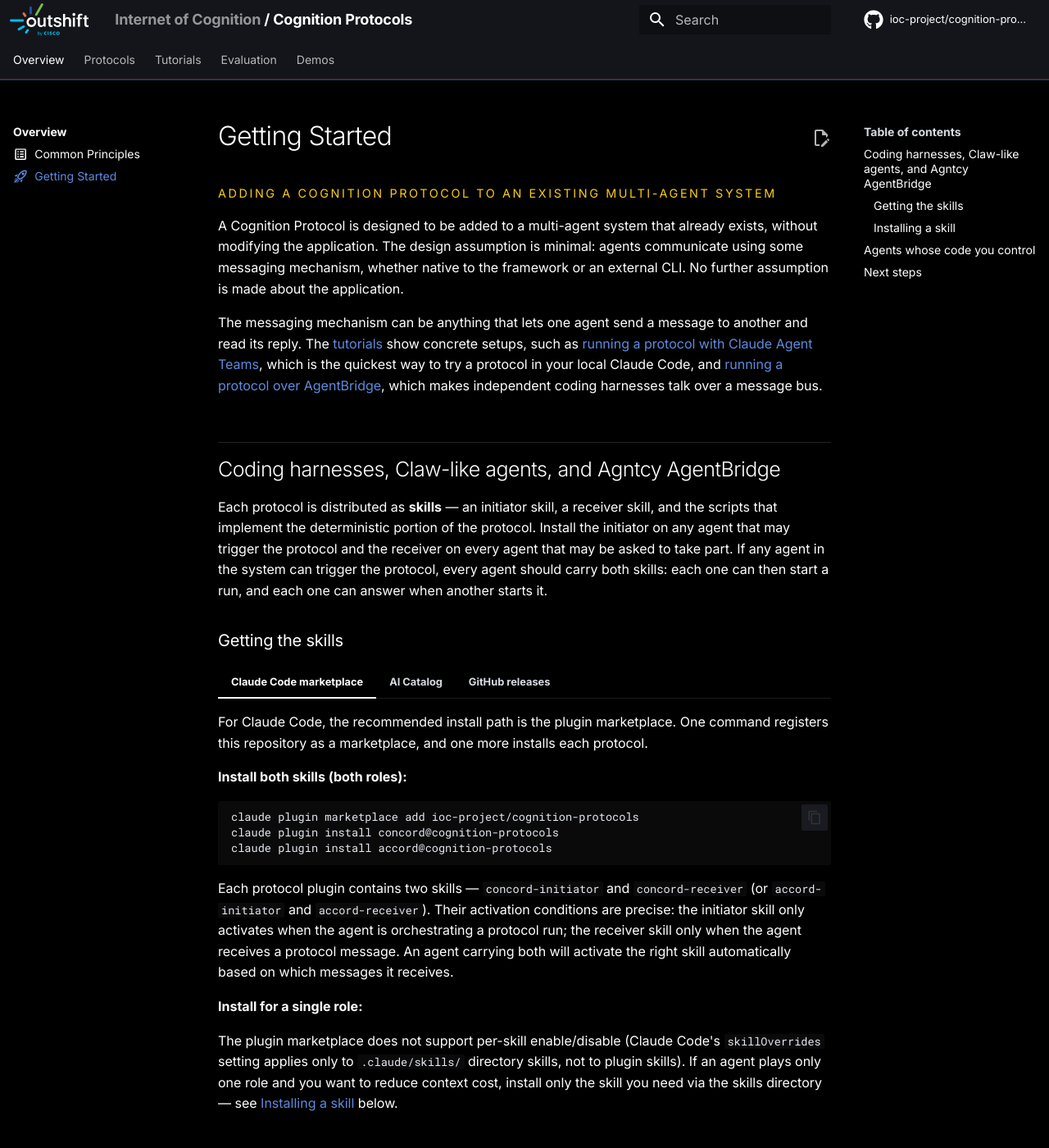
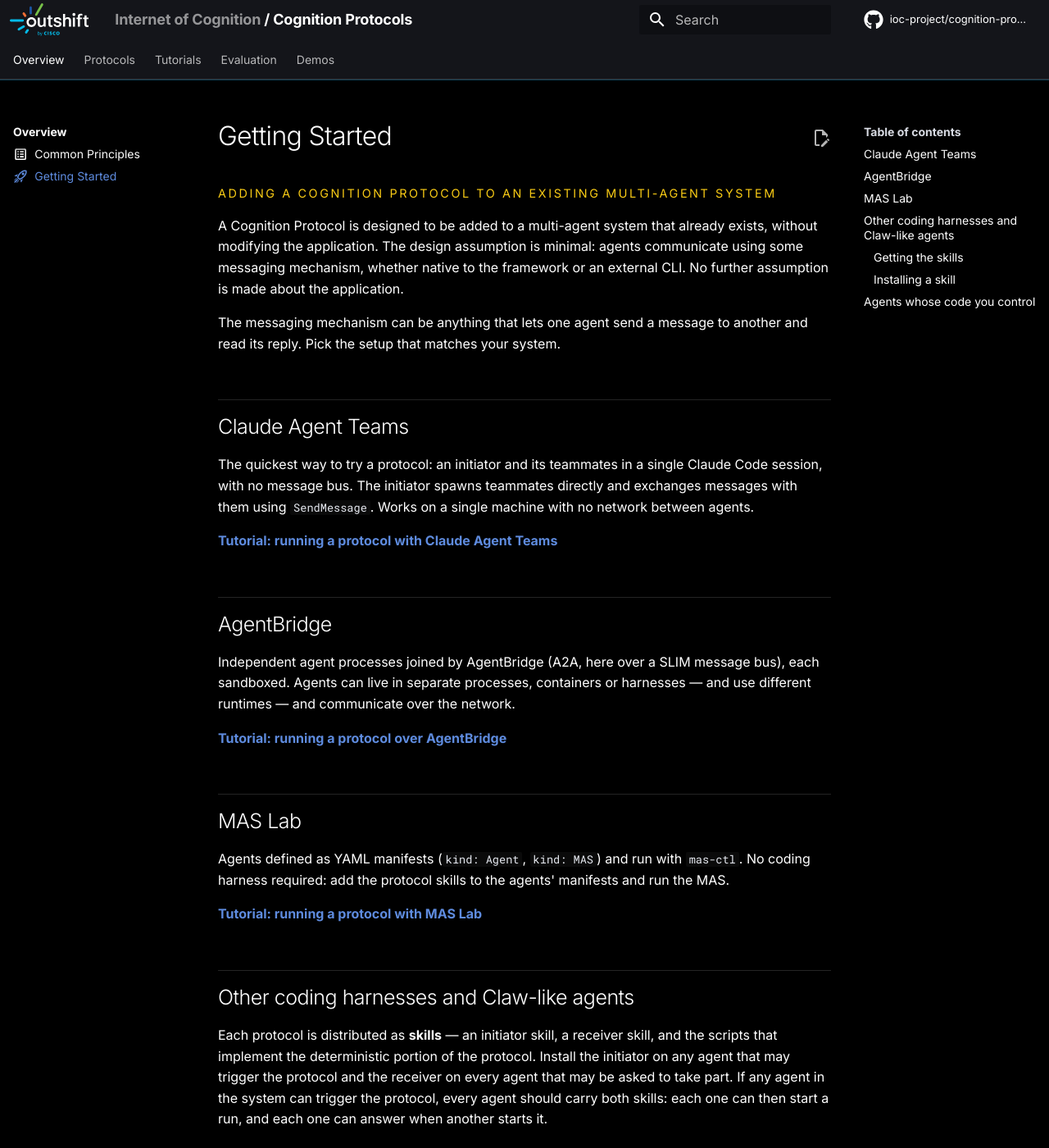
Before and after one commit to ioc-project/cognition-protocols, an MkDocs documentation site: the page built from docs/getting-started.md, in a window 1280 px wide and 1400 px high. Shown: the whole window at 82% size. Built offline with MkDocs 1.6.1 and Material for MkDocs 9.7.7, drawn with Linux system fonts in a browser that asks for light colours; comment, search, counter and statistics services are not loaded; some of the changed text lies outside the part shown.

Commit message:
docs: restructure Getting Started with tutorial links per setup (#62)
## Summary

Restructures the Getting Started page to lead with the three concrete
setups — Claude Agent Teams, AgentBridge, MAS Lab — each with a direct
link to its tutorial. The existing skill installation guidance for other
coding harnesses and agents-whose-code-you-control follows underneath.

Drops the generic "Next steps" section; the tutorial links are now
embedded in context.

---------

Signed-off-by: Sam Betts <1769706+Tehsmash@users.noreply.github.com>

```diff
--- a/docs/getting-started.md
+++ b/docs/getting-started.md
@@ -12,13 +12,32 @@
 external CLI. No further assumption is made about the application.
 
 The messaging mechanism can be anything that lets one agent send a message to another
-and read its reply. The [tutorials](tutorials/index.md) show concrete setups, such as
-[running a protocol with Claude Agent Teams](tutorials/agent-teams/index.md),
-which is the quickest way to try a protocol in your local Claude Code, and
-[running a protocol over AgentBridge](tutorials/agentbridge/index.md), which makes independent coding
-harnesses talk over a message bus.
+and read its reply. Pick the setup that matches your system.
 
-## Coding harnesses, Claw-like agents, and Agntcy AgentBridge
+## Claude Agent Teams
+
+The quickest way to try a protocol: an initiator and its teammates in a single Claude Code
+session, with no message bus. The initiator spawns teammates directly and exchanges messages
+with them using `SendMessage`. Works on a single machine with no network between agents.
+
+[**Tutorial: running a protocol with Claude Agent Teams**](tutorials/agent-teams/index.md)
+
+## AgentBridge
+
+Independent agent processes joined by AgentBridge (A2A, here over a SLIM message bus), each
+sandboxed. Agents can live in separate processes, containers or harnesses — and use different
+runtimes — and communicate over the network.
+
+[**Tutorial: running a protocol over AgentBridge**](tutorials/agentbridge/index.md)
+
+## MAS Lab
+
+Agents defined as YAML manifests (`kind: Agent`, `kind: MAS`) and run with `mas-ctl`. No
+coding harness required: add the protocol skills to the agents' manifests and run the MAS.
+
+[**Tutorial: running a protocol with MAS Lab**](tutorials/mas-lab/index.md)
+
+## Other coding harnesses and Claw-like agents
 
 Each protocol is distributed as **skills** — an initiator skill, a receiver skill,
 and the scripts that implement the deterministic portion of the protocol. Install the
@@ -100,7 +119,3 @@
 
 If skills are not available, implement the protocols directly against their
 specifications.
-
-## Next steps
-
-Run a protocol end to end with the [tutorials](tutorials/index.md).
```
